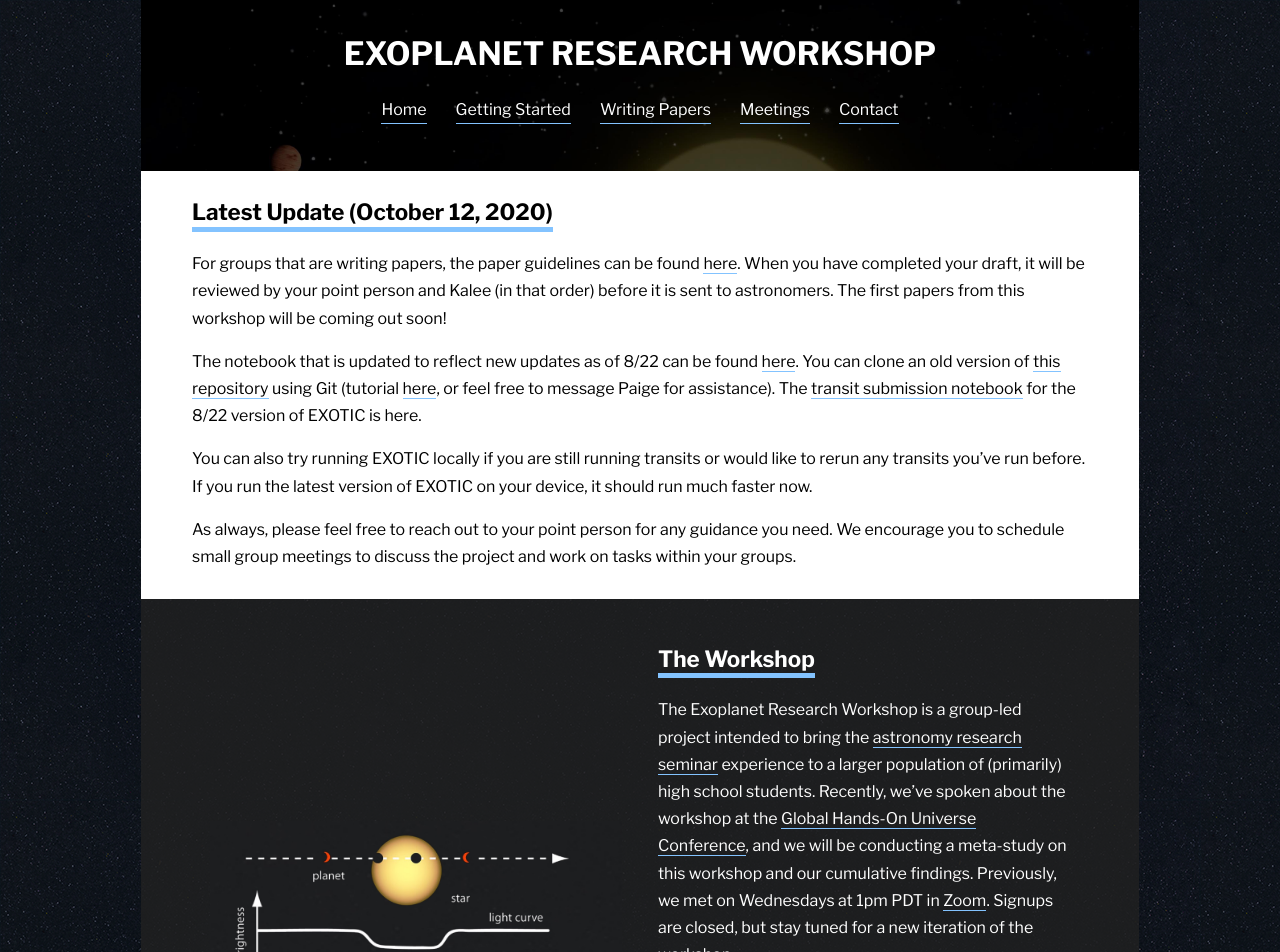
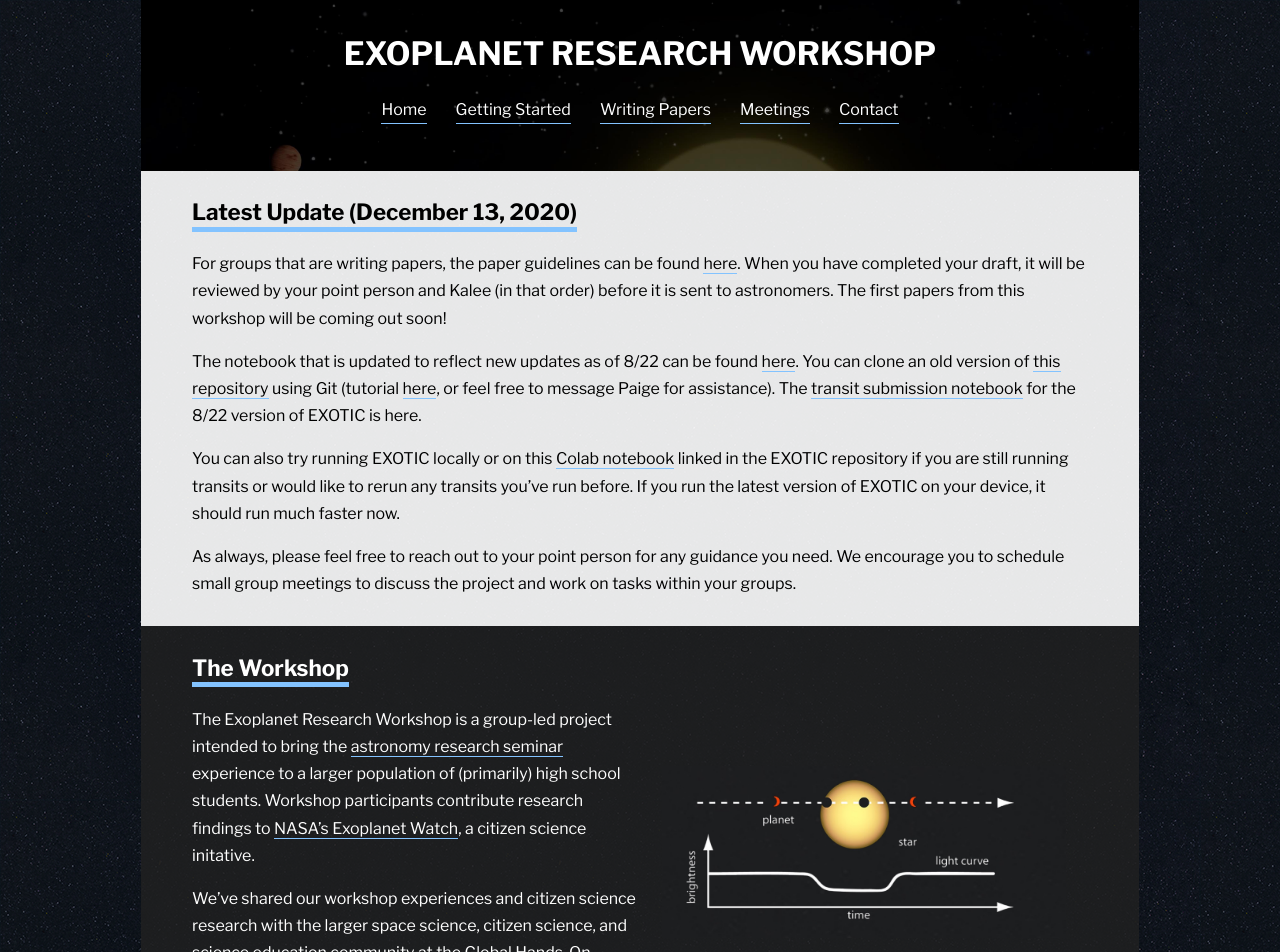
Before and after one commit to paigeyeung/exoplanetresearchworkshop, a Jekyll site: the page built from index.md, in a window 1280 px wide. Shown: the top 952 px of the page. Built offline with Jekyll 4.4.1, drawn with Linux system fonts in a browser that asks for light colours; some of the changed text lies outside the part shown.

Commit message:
Dec 13 update

```diff
--- a/index.md
+++ b/index.md
@@ -4,13 +4,13 @@ title: Home
 ---
 <div class="page-display-light" markdown="1">
 
-## Latest Update (October 12, 2020)
+## Latest Update (December 13, 2020)
 
 For groups that are writing papers, the paper guidelines can be found [here](/papers/). When you have completed your draft, it will be reviewed by your point person and Kalee (in that order) before it is sent to astronomers. The first papers from this workshop will be coming out soon!
 
-The notebook that is updated to reflect new updates as of 8/22 can be found [here](https://colab.research.google.com/drive/1TYBNFgOCijvLEFO4qn_ECy-fv6d9RvC9){:target="_blank"}. You can clone an old version of [this repository](https://github.com/rzellem/exotic) using Git (tutorial [here](https://stackoverflow.com/questions/12256137/cloning-an-older-version-of-github-repo), or feel free to message Paige for assistance). The [transit submission notebook](https://colab.research.google.com/drive/1C4n-FMeb9v675ScZnBa_dQZpzGlxMbBb?usp=sharing){:target="_blank"} for the 8/22 version of EXOTIC is here.
+The notebook that is updated to reflect new updates as of 8/22 can be found [here](https://colab.research.google.com/drive/1TYBNFgOCijvLEFO4qn_ECy-fv6d9RvC9){:target="_blank"}. You can clone an old version of [this repository](https://github.com/rzellem/exotic){:target="_blank"} using Git (tutorial [here](https://stackoverflow.com/questions/12256137/cloning-an-older-version-of-github-repo){:target="_blank"}, or feel free to message Paige for assistance). The [transit submission notebook](https://colab.research.google.com/drive/1C4n-FMeb9v675ScZnBa_dQZpzGlxMbBb?usp=sharing){:target="_blank"} for the 8/22 version of EXOTIC is here.
 
-You can also try running EXOTIC locally if you are still running transits or would like to rerun any transits you've run before. If you run the latest version of EXOTIC on your device, it should run much faster now.
+You can also try running EXOTIC locally or on this [Colab notebook](https://colab.research.google.com/drive/1W1vrgEp9_IjEN16WFxmopLDYvHeYfxpw){:target="_blank"} linked in the EXOTIC repository if you are still running transits or would like to rerun any transits you've run before. If you run the latest version of EXOTIC on your device, it should run much faster now.
 
 As always, please feel free to reach out to your point person for any guidance you need. We encourage you to schedule small group meetings to discuss the project and work on tasks within your groups.
 
@@ -22,29 +22,40 @@ As always, please feel free to reach out to your point person for any guidance y
 
 <div class="column" markdown="1">
 
-![](/assets/transit.jpg)
+## The Workshop
+
+The Exoplanet Research Workshop is a group-led project intended to bring the [astronomy research seminar](https://ui.adsabs.harvard.edu/abs/2018AAS...23212207G/abstract){:target="_blank"} experience to a larger population of (primarily) high school students. Workshop participants contribute research findings to [NASA's Exoplanet Watch](https://exoplanets.nasa.gov/exoplanet-watch/about-exoplanet-watch/), a citizen science initative.
+
+We've shared our workshop experiences and citizen science research with the larger space science, citizen science, and science education community at the [Global Hands-On Universe Conference](https://www.facebook.com/watch/live/?v=949654105549090&t=1720){:target="_blank"} and will be presenting at the [AGU Fall Meeting](https://www.agu.org/Fall-Meeting). We will later be conducting a meta-study on this workshop and our cumulative findings.
 
 </div>
 
 <div class="column" markdown="1">
 
-## The Workshop
-
-The Exoplanet Research Workshop is a group-led project intended to bring the [astronomy research seminar](https://ui.adsabs.harvard.edu/abs/2018AAS...23212207G/abstract){:target="_blank"} experience to a larger population of (primarily) high school students. Recently, we've spoken about the workshop at the [Global Hands-On Universe Conference](https://www.facebook.com/watch/live/?v=949654105549090&t=1720){:target="_blank"}, and we will be conducting a meta-study on this workshop and our cumulative findings. Previously, we met on Wednesdays at 1pm PDT in [Zoom](https://stanford.zoom.us/j/2940180841){:target="_blank"}. Signups are closed, but stay tuned for a new iteration of the workshop.
-
-For those who are just getting started and are looking for instructions, see [Getting Started](/getting-started/).
-
-We've posted our [meeting recordings and slides](/meetings/) in case you missed a meeting or just want to review the recording.
-
-**Questions?** Join the [Slack workspace](https://join.slack.com/t/exoplanetrese-nug2480/shared_invite/zt-d63jj8jl-WFWgC0P9mOBvDLbJEvo5EQ){:target="_blank"} or [contact us](/contact/).
+![](/assets/transit.jpg)
 
 </div>
 
 </div>
 
-## Leaderboard
-See below, or check [here](https://docs.google.com/spreadsheets/d/186XBseS2LP1QWJaaSwJQzCkS0cBpJ4C8teQdVBPQDpk/edit?usp=sharing){:target="_blank"} for the leaderboard. If you would like to opt out of the leaderboard, email [Elliott](mailto:elliottq@ohs.stanford.edu){:target="_blank"}.
+For those who are just getting started with contributing to Exoplanet Watch, we've posted resources in [Getting Started](/getting-started/). We've posted several of our [meeting recordings and slides](/meetings/) in case you would like to review them.
 
-<center><iframe width='100%' height='500' frameborder='0' scrolling='no' src='https://docs.google.com/spreadsheets/d/186XBseS2LP1QWJaaSwJQzCkS0cBpJ4C8teQdVBPQDpk/edit?usp=sharing'>&range=A1:B54&widget=false&chrome=false</iframe></center>
+Previously, we held our large group meetings on Wednesdays at 1pm PDT in [Zoom](https://stanford.zoom.us/j/2940180841){:target="_blank"} but later switched over to smaller group meetings for individual teams to focus on their research. Signups are closed, but stay tuned for a new iteration of the workshop.
+
+**Questions?** Feel free to join the [Slack workspace](https://join.slack.com/t/exoplanetrese-nug2480/shared_invite/zt-d63jj8jl-WFWgC0P9mOBvDLbJEvo5EQ){:target="_blank"} or [contact us](/contact/).
 
 </div>
+
+<div class="page-display-light" markdown="1">
+
+## Leaderboard
+
+We have transitioned to using the newer version of EXOTIC, and the Colab notebook we originally used to synchronize with the leaderboard does not work with this version. Here is a snapshot of the leaderboard from before the version was released. Thanks all for your participation!
+
+![](/assets/leaderboard.png){: style="max-width:200px;margin:auto;display:block;"}
+
+<!-- See below, or check [here](https://docs.google.com/spreadsheets/d/186XBseS2LP1QWJaaSwJQzCkS0cBpJ4C8teQdVBPQDpk/edit?usp=sharing){:target="_blank"} for the leaderboard. If you would like to opt out of the leaderboard, email [Elliott](mailto:elliottq@ohs.stanford.edu){:target="_blank"}.
+
+<center><iframe width='100%' height='500' frameborder='0' scrolling='no' src='https://docs.google.com/spreadsheets/d/186XBseS2LP1QWJaaSwJQzCkS0cBpJ4C8teQdVBPQDpk/edit?usp=sharing'>&range=A1:B54&widget=false&chrome=false</iframe></center> -->
+
+</div>
--- a/styles/styles.scss
+++ b/styles/styles.scss
@@ -50,9 +50,15 @@ $header-background-path: "/assets/exoplanets.jpg";
 		display: flex;
 	}
 	.column {
-		flex: 46%;
-		padding: 2%;
+		flex: 50%;
+		// padding: 2%;
 		margin:auto;
+
+		img {
+			width: 90%;
+			display: block;
+			margin: auto;
+		}
 	}
 	.page-display {
 		width: 70%;
@@ -114,7 +120,7 @@ footer p, footer a {
 	width: 70%;
 	align-items: center;
 	overflow: hidden;
-	background-color: rgba(255, 255, 255, 1);
+	background-color: rgba(255, 255, 255, 0.9);
 	color: black;
 	margin: 0% 11% 0% 11%;
 	padding: 1% 4%;
```
Also changed, not shown: assets/leaderboard.png (added).
